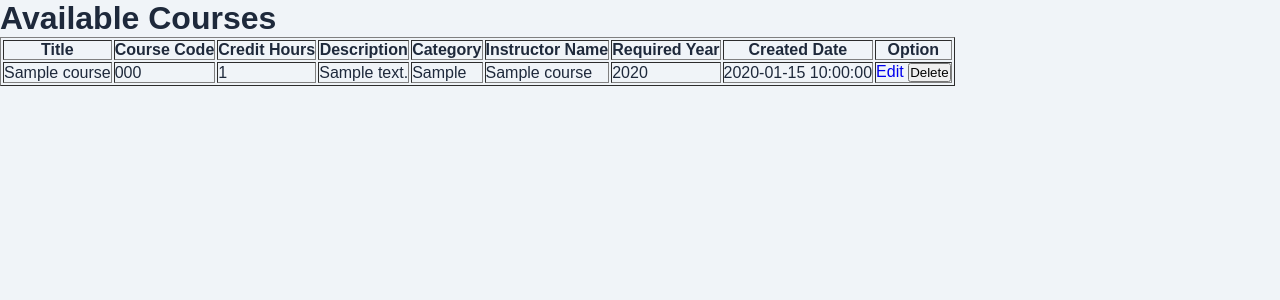
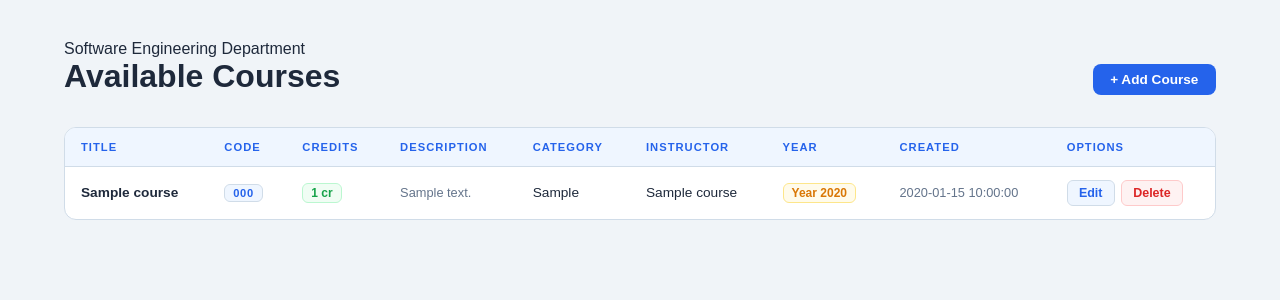
Before and after one commit to siraw21/Student-Course-Registration, a Flask app: page /courses in a window 1280 px wide. Shown: the part 60-360 px from the top of the page. Run offline with Flask 3, Linux system fonts and the light colour scheme; the visitor is signed in with stand-in values (Sample User, id 1); tables that the repository leaves empty hold one stand-in row (values such as "Sample post").

Commit message:
add all courses table page style

```diff
--- /dev/null
+++ b/static/css/courses.css
@@ -0,0 +1,190 @@
+.page-wrapper {
+  max-width: 1200px;
+  margin: 0 auto;
+  padding: 2.5rem 1.5rem 4rem;
+}
+
+/* ── Top Bar ── */
+.page-top {
+  display: flex;
+  justify-content: space-between;
+  align-items: flex-end;
+  margin-bottom: 2rem;
+  gap: 1rem;
+}
+
+/* ── Add Course Button ── */
+.btn-primary {
+  display: inline-flex;
+  align-items: center;
+  gap: 0.4rem;
+  background: var(--accent);
+  color: #fff;
+  font-size: 0.85rem;
+  font-weight: 600;
+  padding: 0.5rem 1.1rem;
+  border-radius: 8px;
+  text-decoration: none;
+  white-space: nowrap;
+  transition: background var(--transition);
+}
+
+.btn-primary:hover {
+  background: #1d4ed8;
+}
+
+/* ── Table Container ── */
+.table-wrap {
+  background: var(--surface);
+  border: 1px solid var(--border);
+  border-radius: var(--radius);
+  overflow-x: auto; /* horizontal scroll on small screens */
+}
+
+/* ── Table ── */
+.data-table {
+  width: 100%;
+  border-collapse: collapse;
+  min-width: 860px;
+}
+
+.data-table thead {
+  background: var(--accent-light);
+}
+
+.data-table thead th {
+  padding: 0.8rem 1rem;
+  text-align: left;
+  font-size: 0.7rem;
+  text-transform: uppercase;
+  letter-spacing: 0.09em;
+  color: var(--accent);
+  font-weight: 600;
+  border-bottom: 1px solid var(--border);
+  white-space: nowrap;
+}
+
+.data-table tbody tr {
+  border-bottom: 1px solid var(--surface-2);
+  transition: background var(--transition);
+}
+
+.data-table tbody tr:last-child {
+  border-bottom: none;
+}
+
+.data-table tbody tr:hover {
+  background: #f8faff;
+}
+
+.data-table tbody td {
+  padding: 0.85rem 1rem;
+  font-size: 0.855rem;
+  color: var(--text-primary);
+  vertical-align: middle;
+}
+
+/* ── Cell Styles ── */
+.course-title {
+  font-weight: 600;
+}
+
+.code-badge {
+  display: inline-block;
+  font-size: 0.7rem;
+  font-weight: 600;
+  color: var(--accent);
+  background: var(--accent-light);
+  border: 1px solid var(--border);
+  border-radius: 6px;
+  padding: 0.15rem 0.5rem;
+  letter-spacing: 0.05em;
+}
+
+.credit-badge {
+  display: inline-block;
+  font-size: 0.75rem;
+  font-weight: 600;
+  background: #f0fdf4;
+  color: var(--success);
+  border: 1px solid #bbf7d0;
+  border-radius: 6px;
+  padding: 0.15rem 0.5rem;
+}
+
+.year-badge {
+  display: inline-block;
+  font-size: 0.75rem;
+  font-weight: 600;
+  background: #fffbeb;
+  color: #d97706;
+  border: 1px solid #fde68a;
+  border-radius: 6px;
+  padding: 0.15rem 0.5rem;
+}
+
+.desc-text {
+  display: block;
+  color: var(--text-muted);
+  font-size: 0.8rem;
+  max-width: 180px;
+  white-space: nowrap;
+  overflow: hidden;
+  text-overflow: ellipsis;
+  cursor: default;
+}
+
+.date-text {
+  color: var(--text-muted);
+  font-size: 0.8rem;
+  white-space: nowrap;
+}
+
+/* ── Row Actions ── */
+.row-actions {
+  display: flex;
+  gap: 0.4rem;
+  align-items: center;
+}
+
+.btn-edit {
+  font-size: 0.78rem;
+  font-weight: 600;
+  color: var(--accent);
+  background: var(--accent-light);
+  border: 1px solid var(--border);
+  border-radius: 6px;
+  padding: 0.3rem 0.7rem;
+  text-decoration: none;
+  transition: background var(--transition);
+  white-space: nowrap;
+}
+
+.btn-edit:hover {
+  background: #dbeafe;
+}
+
+.btn-delete {
+  font-size: 0.78rem;
+  font-weight: 600;
+  color: var(--danger);
+  background: #fef2f2;
+  border: 1px solid #fecaca;
+  border-radius: 6px;
+  padding: 0.3rem 0.7rem;
+  cursor: pointer;
+  transition: background var(--transition);
+  white-space: nowrap;
+}
+
+.btn-delete:hover {
+  background: #fee2e2;
+}
+
+/* ── Empty State ── */
+.empty-row {
+  text-align: center;
+  padding: 3rem !important;
+  color: var(--text-muted);
+  font-size: 0.9rem;
+}
--- a/templates/list_course.html
+++ b/templates/list_course.html
@@ -1,43 +1,89 @@
-{% extends 'base.html' %} {% block title %} <title>Courses</title> {% endblock
-%} {% block content %}
-<h1>Available Courses</h1>
+{% extends 'base.html' %} {% block title %}<title>Courses</title>{% endblock %}
+{% block content %}
+<link
+  rel="stylesheet"
+  href="{{ url_for('static', filename='css/courses.css') }}"
+/>
+
+<div class="page-wrapper">
+  <div class="page-top">
     <div>
-  <table border="1">
+      <p class="dept-label">Software Engineering Department</p>
+      <h1 class="dashboard-title">Available Courses</h1>
+    </div>
+    <a href="{{ url_for('courses.create_course') }}" class="btn-primary"
+      >+ Add Course</a
+    >
+  </div>
+
+  <div class="table-wrap">
+    <table class="data-table">
+      <thead>
         <tr>
           <th>Title</th>
-      <th>Course Code</th>
-      <th>Credit Hours</th>
+          <th>Code</th>
+          <th>Credits</th>
           <th>Description</th>
           <th>Category</th>
-      <th>Instructor Name</th>
-      <th>Required Year</th>
-      <th>Created Date</th>
-      <th>Option</th>
+          <th>Instructor</th>
+          <th>Year</th>
+          <th>Created</th>
+          <th>Options</th>
         </tr>
+      </thead>
+      <tbody>
         {% for course in result %}
         <tr>
-      <td>{{course.title}}</td>
-      <td>{{course.code}}</td>
-      <td>{{course.credit_hours}}</td>
-      <td>{{course.description}}</td>
-      <td>{{course.category}}</td>
-      <td>{{course.instructor_name}}</td>
-      <td>{{course.required_year}}</td>
-      <td>{{course.created_At}}</td>
+          <td><span class="course-title">{{ course.title }}</span></td>
+          <td><span class="code-badge">{{ course.code }}</span></td>
           <td>
-        <a href="{{ url_for('courses.edit_course', id=course.id)}}">Edit</a>
+            <span class="credit-badge">{{ course.credit_hours }} cr</span>
+          </td>
+          <td>
+            <span class="desc-text" title="{{ course.description }}">
+              {{ course.description }}
+            </span>
+          </td>
+          <td>{{ course.category }}</td>
+          <td>{{ course.instructor_name }}</td>
+          <td>
+            <span class="year-badge">Year {{ course.required_year }}</span>
+          </td>
+          <td><span class="date-text">{{ course.created_At }}</span></td>
+          <td>
+            <div class="row-actions">
+              <a
+                href="{{ url_for('courses.edit_course', id=course.id) }}"
+                class="btn-edit"
+                >Edit</a
+              >
               <form
-          action="{{ url_for('courses.delete_course', id=course.id)}}"
+                action="{{ url_for('courses.delete_course', id=course.id) }}"
                 method="POST"
                 style="display: inline"
               >
-          <button type="submit" onclick="return confirm('Are you sure?');">
+                <button
+                  type="submit"
+                  class="btn-delete"
+                  onclick="
+                    return confirm(
+                      'Are you sure you want to delete this course?',
+                    );
+                  "
+                >
                   Delete
                 </button>
               </form>
+            </div>
           </td>
         </tr>
+        {% else %}
+        <tr>
+          <td colspan="9" class="empty-row">No courses found.</td>
+        </tr>
         {% endfor %}
+      </tbody>
     </table>
   </div>
+</div>
 {% endblock %}
```
Lines whose indentation alone changed are shown as unchanged.
